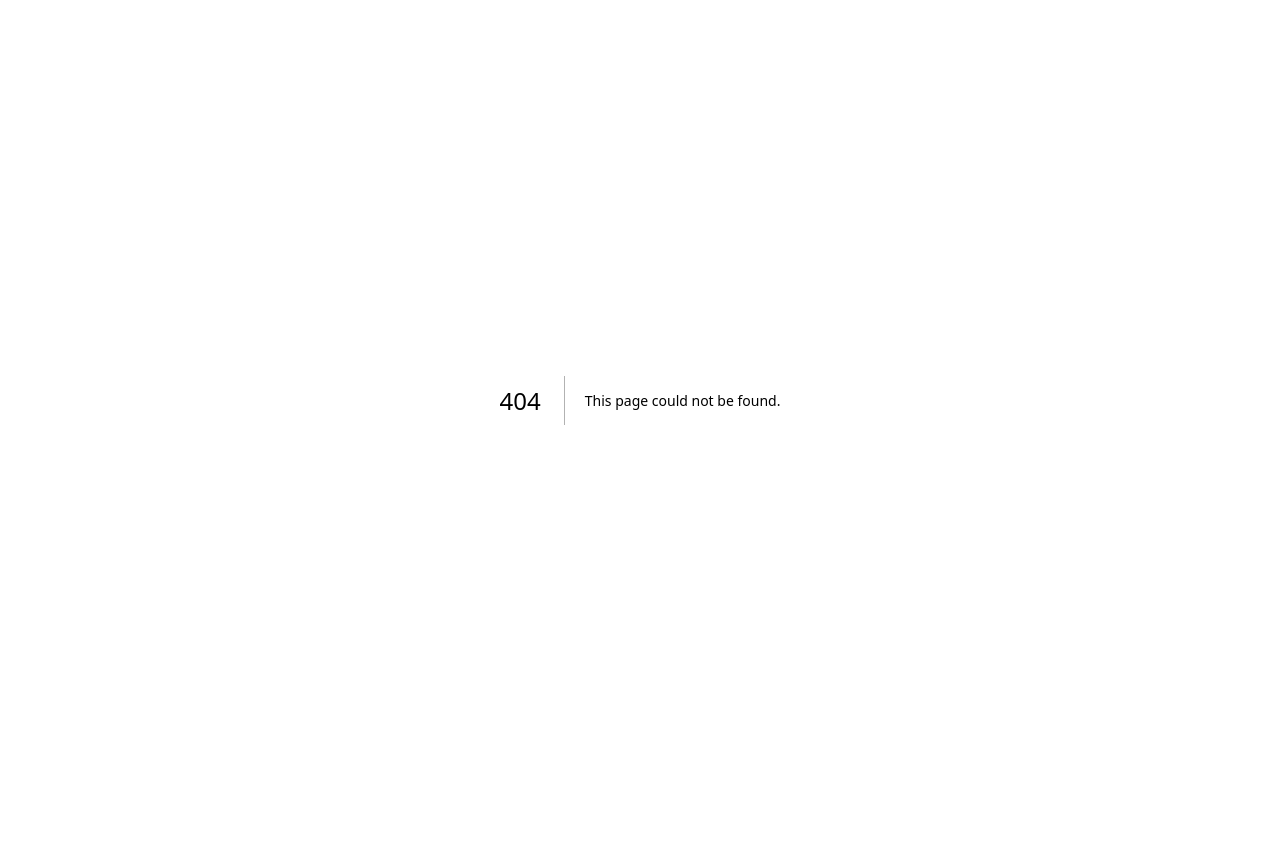
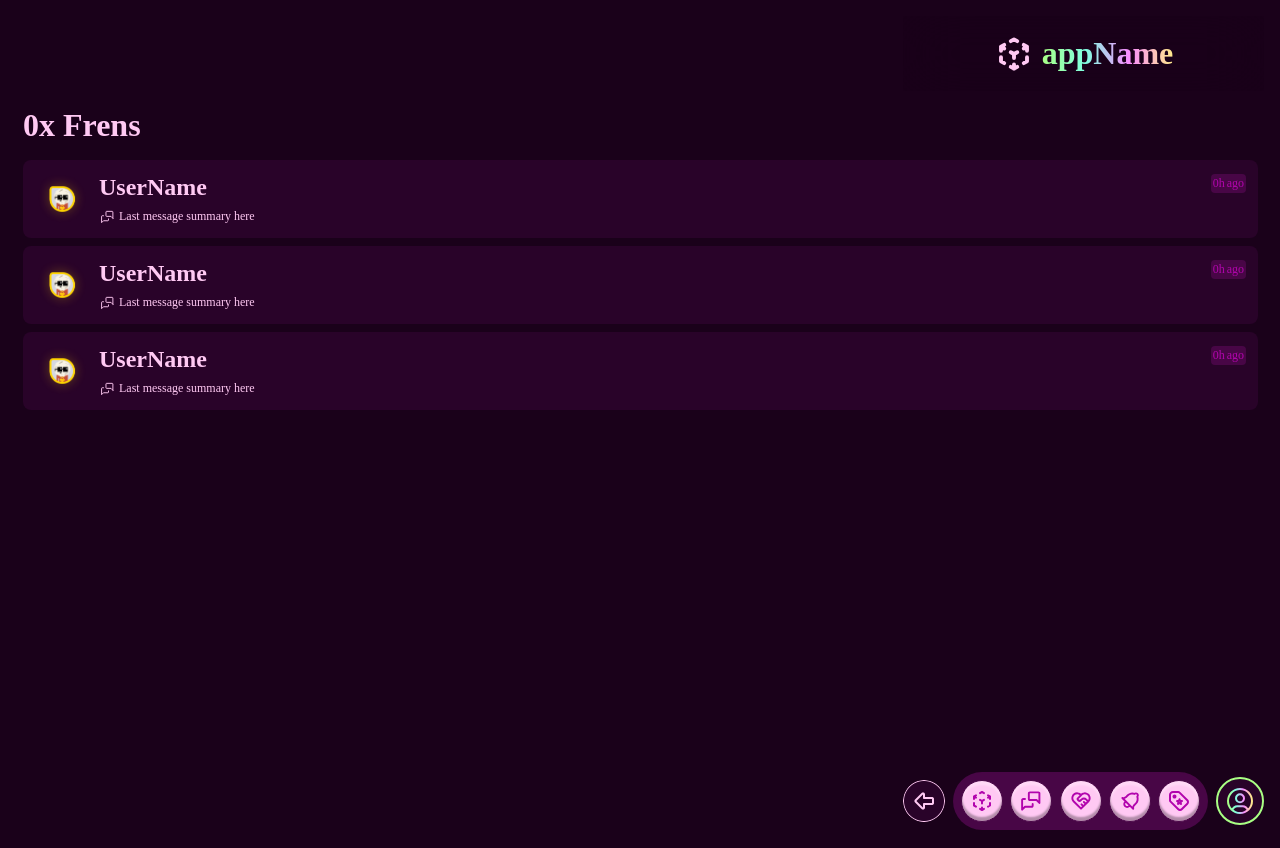
Before and after one commit to Pratham-19/ETHBangkok, a Next.js app in the folder frontend/: page /friends in a window 1280 px wide. Before the commit this address had no page. Before the commit the page ends 800 px from the top, so only its background shows below. Built offline with nearby package versions, Linux system fonts and the light colour scheme.

Commit message:
feat: game friends

```diff
--- /dev/null
+++ b/frontend/src/app/_components/common/chat-strip.tsx
@@ -0,0 +1,52 @@
+import { FunctionComponent } from "react";
+
+export type ChatStripType = {
+  className?: string;
+  time?: string;
+  userName?: string;
+  summay?: string;
+};
+
+const ChatStrip: FunctionComponent<ChatStripType> = ({
+  className = "",
+  time = "0h",
+  userName = "UserName",
+  summay = "Last message summary here",
+}) => {
+  return (
+    <div
+      className={`self-stretch rounded-lg bg-purple-600 overflow-hidden shrink-0 flex flex-row items-center justify-start p-[0.75rem] gap-[0.625rem] text-left text-[1.5rem] text-primary font-h3 ${className}`}
+    >
+      <img
+        className="h-[3.375rem] w-[3.375rem] relative rounded-tl-2xl rounded-tr-81xl rounded-b-81xl overflow-hidden shrink-0 object-cover"
+        loading="lazy"
+        alt=""
+        src="/teams@2x.png"
+      />
+      <div className="flex-1 flex flex-col items-start justify-center gap-[0.5rem]">
+        <div className="self-stretch flex flex-row items-start justify-between">
+          <h1 className="m-0 relative text-inherit font-extrabold font-[inherit]">
+            {userName}
+          </h1>
+          <div className="rounded bg-purple-400 flex flex-row items-center justify-start p-[0.125rem] gap-[0.125rem] text-[0.75rem] text-highlight">
+            <div className="relative">{time}</div>
+            <div className="relative">ago</div>
+          </div>
+        </div>
+        <div className="self-stretch flex flex-row items-center justify-start gap-[0.25rem] text-[0.75rem]">
+          <img
+            className="h-[1rem] w-[1rem] relative overflow-hidden shrink-0"
+            loading="lazy"
+            alt=""
+            src="/tablericonmessages.svg"
+          />
+          <div className="flex-1 relative overflow-hidden text-ellipsis whitespace-nowrap">
+            {summay}
+          </div>
+        </div>
+      </div>
+    </div>
+  );
+};
+
+export default ChatStrip;
--- /dev/null
+++ b/frontend/src/app/friends/[id]/chat/page.tsx
@@ -0,0 +1,7 @@
+import React from 'react'
+
+export default function page() {
+  return (
+    <div>page</div>
+  )
+}
--- /dev/null
+++ b/frontend/src/app/friends/page.tsx
@@ -0,0 +1,69 @@
+"use client";
+import { FunctionComponent, useCallback } from "react";
+import Notificationheader from "../_components/common/notificationheader";
+import Menu from "../_components/common/menu";
+import ChatStrip from "../_components/common/chat-strip";
+
+const Friends: FunctionComponent = () => {
+	return (
+		<div className="w-full relative bg-purple-800 overflow-hidden flex flex-col items-end justify-start pt-[1rem] px-[1rem] pb-[1.125rem] box-border gap-[1rem] leading-[normal] tracking-[normal]">
+			<Notificationheader
+				notificationheaderBackdropFilter="blur(30px)"
+				notificationheaderBackgroundColor="rgba(26, 1, 26, 0.3)"
+				notificationheaderHeight="4.688rem"
+				notificationheaderPadding="1rem 0rem"
+				notificationheaderGap="0.5rem"
+				notificationheaderAlignSelf="unset"
+				notificationheaderWidth="22.563rem"
+				tablerIcon3dCubeSphereHeight="2.5rem"
+				tablerIcon3dCubeSphereWidth="2.5rem"
+				appNameMargin="0"
+				appNameTextDecoration="unset"
+				appNameFontSize="2rem"
+			/>
+			<section className="self-stretch flex flex-row items-start justify-end py-[0rem] pl-[0.437rem] pr-[0.375rem] box-border max-w-full text-left text-[2rem] text-primary font-h3">
+				<div className="flex-1 overflow-hidden flex flex-col items-start justify-start gap-[1rem] max-w-full">
+					<h1 className="m-0 self-stretch relative text-inherit font-extrabold font-[inherit]">
+						0x Frens
+					</h1>
+					<div className="self-stretch h-[37.25rem] overflow-y-auto shrink-0 flex flex-col items-start justify-start gap-[0.5rem]">
+						<ChatStrip
+							time="0h"
+							userName="UserName"
+							summay="Last message summary here"
+						/>
+						<ChatStrip
+							time="0h"
+							userName="UserName"
+							summay="Last message summary here"
+						/>
+						<ChatStrip
+							time="0h"
+							userName="UserName"
+							summay="Last message summary here"
+						/>
+					</div>
+				</div>
+			</section>
+			<Menu
+				property1="Default"
+				back
+				menuAlignSelf="unset"
+				menuHeight="unset"
+				menuGap="0.5rem"
+				menuWidth="22.563rem"
+				to="/"
+				iconWidth="2.625rem"
+				iconHeight="2.625rem"
+				menuButtonsPadding="0.5rem"
+				iconHeight1="3rem"
+				iconWidth1="3rem"
+				iconPadding="0rem 0.375rem"
+				tablerIconUserCircleHeight="2rem"
+				tablerIconUserCircleWidth="2rem"
+			/>
+		</div>
+	);
+};
+
+export default Friends;
```
